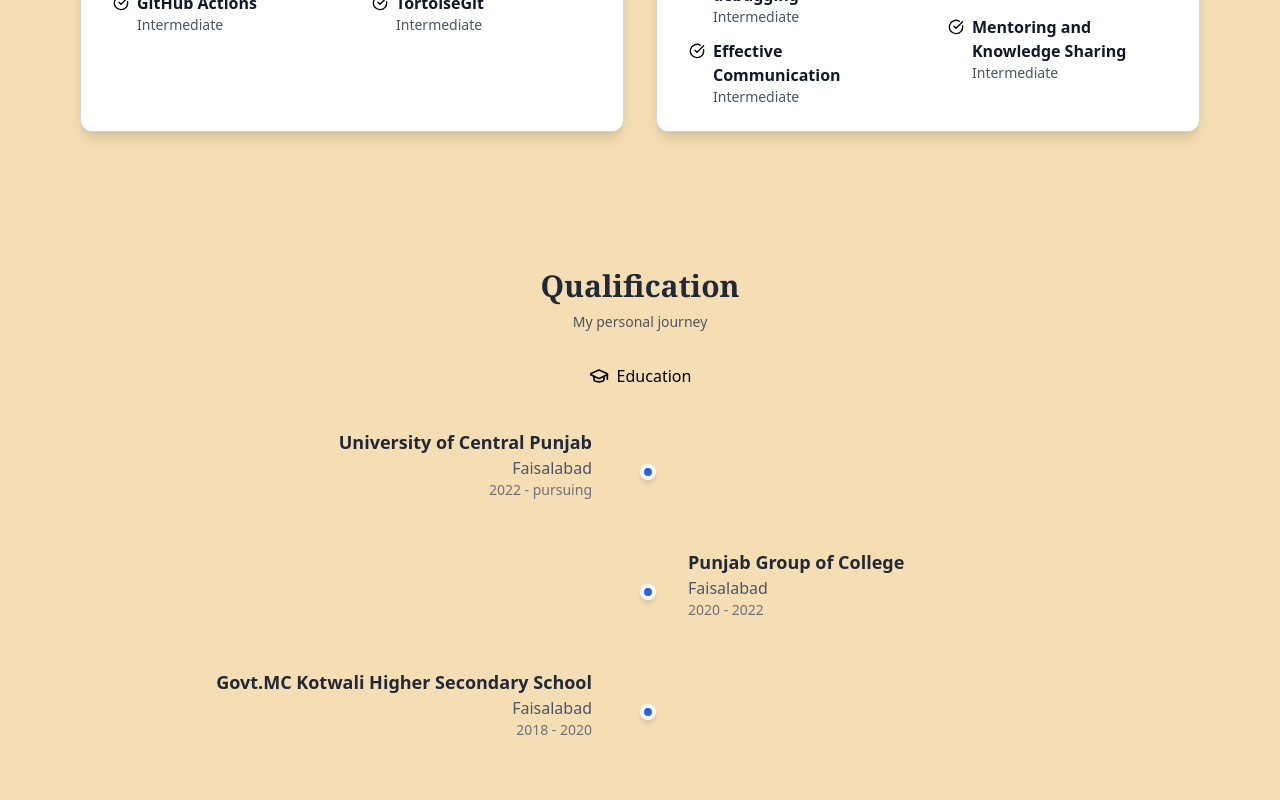
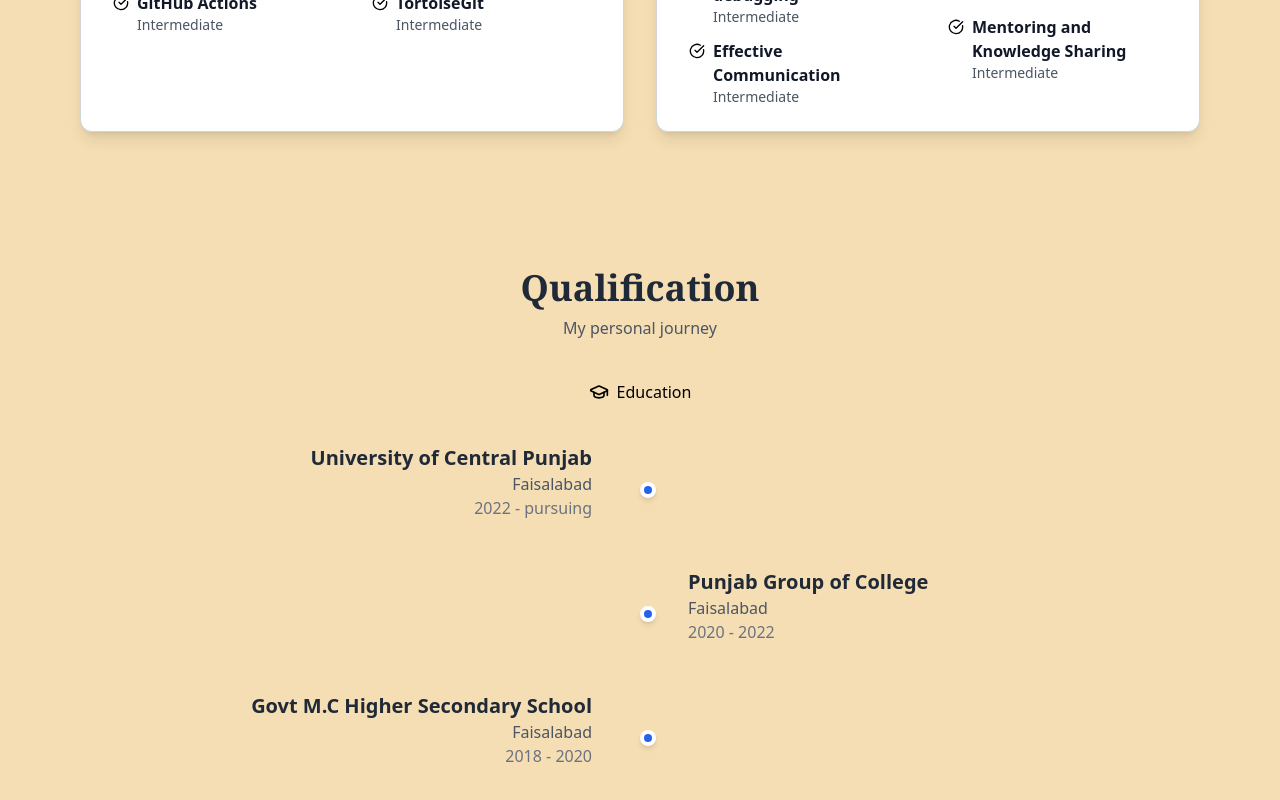
Before and after one commit to Saad-ullah33/portfolio, a React (Vite) app: page / in a window 1280 px wide. Shown: the part 2298-3098 px from the top of the page. Built offline with nearby package versions, Linux system fonts and the light colour scheme.

Commit message:
Fix qualification file for responsiveness

```diff
--- a/src/pages/qualification.jsx
+++ b/src/pages/qualification.jsx
@@ -1,4 +1,3 @@
-
 import React, { useState } from "react";
 import { GraduationCap, Briefcase } from "lucide-react";
 import { motion } from "framer-motion";
@@ -6,7 +5,7 @@ import { motion } from "framer-motion";
 const educationData = [
   { title: "University of Central Punjab", location: "Faisalabad", period: "2022 - pursuing" },
   { title: "Punjab Group of College", location: "Faisalabad", period: "2020 - 2022" },
-  { title: "Govt.MC Kotwali Higher Secondary School", location: "Faisalabad", period: "2018 - 2020" },
+  { title: "Govt M.C Higher Secondary School", location: "Faisalabad", period: "2018 - 2020" },
 ];
 
 const experienceData = [
@@ -26,19 +25,19 @@ function Qualification() {
 
   return (
     <section id="qualification" className="py-10 bg-wheat min-h-[90vh] sm:min-h-[110vh] px-4 md:px-10">
-      <h2 className="text-3xl text-gray-800 font-bold font-serif text-center mb-2">
+      <h2 className="text-3xl md:text-4xl text-gray-800 font-bold font-serif text-center mb-2">
         Qualification
       </h2>
-      <p className="text-sm text-gray-600 text-center mb-6">My personal journey</p>
+      <p className="text-sm md:text-base text-gray-600 text-center mb-8">My personal journey</p>
 
       {/* Tabs */}
-      <div className="flex justify-center gap-6 mb-8 flex-wrap">
+      <div className="flex justify-center gap-4 md:gap-6 mb-8 flex-wrap">
         <button
           onClick={() => setActiveTab("education")}
           className={`flex items-center gap-2 px-4 py-2 rounded-lg font-medium transition ${
             activeTab === "education"
               ? "bg-wheat text-black"
-              : "bg-wheate text-gray-700"
+              : "bg-gray-100 text-gray-700"
           }`}
         >
           <GraduationCap className="h-5 w-5" /> Education
@@ -48,8 +47,8 @@ function Qualification() {
           onClick={() => setActiveTab("experience")}
           className={`flex items-center gap-2 px-4 py-2 rounded-lg font-medium transition ${
             activeTab === "experience"
-              ? "bg-wheat text-black"
-              : "bg-wheate text-gray-700"
+              ? "bg-gray-300 text-black"
+              : "bg-gray-100 text-gray-700"
           }`}
         >
           <Briefcase className="h-5 w-5" /> Experience
@@ -58,43 +57,44 @@ function Qualification() {
 
       {/* Timeline */}
       <div className="relative container mx-auto">
-        {/* Vertical Line */}
-        <div className="absolute left-1/2 sm:top-0 top-12 sm:bottom-0 w-px bg-gray-300 -translate-x-1/2 hidden sm:block" />
+        {/* Vertical line for large screens */}
+        <div className="hidden sm:block absolute left-1/2 top-0 bottom-0 w-px bg-gray-300 -translate-x-1/2" />
 
         <div className="space-y-12 relative">
           {(activeTab === "education" ? educationData : experienceData).map((item, index) => (
             <motion.div
               key={index}
-              className="grid sm:grid-cols-2 grid-cols-1 items-center relative"
+              className="grid sm:grid-cols-2 grid-cols-1 items-start relative"
               initial="hidden"
               whileInView="visible"
               viewport={{ once: false, amount: 0.3 }}
               variants={timelineVariants}
             >
-              {/* Left or Right */}
+              {/* Timeline content */}
               {index % 2 === 0 ? (
                 <>
-                  <div className="sm:text-right text-center pr-12">
-                    <h3 className="font-semibold text-lg text-gray-800">{item.title}</h3>
+                  <div className="sm:text-right text-center sm:pr-12 px-2">
+                    <h3 className="font-semibold text-lg md:text-xl text-gray-800">{item.title}</h3>
                     <p className="text-gray-600">{item.location}</p>
-                    <p className="text-sm text-gray-500">{item.period}</p>
+                    <p className="text-sm md:text-base text-gray-500">{item.period}</p>
                   </div>
                   <div className="hidden sm:block" />
                 </>
               ) : (
                 <>
                   <div className="hidden sm:block" />
-                  <div className="sm:text-left text-center pl-12">
-                    <h3 className="font-semibold text-lg text-gray-800">{item.title}</h3>
+                  <div className="sm:text-left text-center sm:pl-12 px-2">
+                    <h3 className="font-semibold text-lg md:text-xl text-gray-800">{item.title}</h3>
                     <p className="text-gray-600">{item.location}</p>
-                    <p className="text-sm text-gray-500">{item.period}</p>
+                    <p className="text-sm md:text-base text-gray-500">{item.period}</p>
                   </div>
                 </>
               )}
 
               {/* Center Dot */}
               <motion.div
-                className="absolute left-1/2 sm:top-1/2 top-8 -translate-x-1/2 sm:-translate-y-1/2 w-4 h-4 bg-blue-600 rounded-full border-4 border-white shadow-md z-10"
+                className={`absolute sm:left-1/2 sm:top-1/2 sm:-translate-y-1/2 sm:-translate-x-1/2
+                            left-4 top-4 -translate-x-0 w-4 h-4 bg-blue-600 rounded-full border-4 border-white shadow-md z-10`}
                 initial={{ scale: 0 }}
                 whileInView={{ scale: 1 }}
                 transition={{ duration: 0.5, ease: "easeOut" }}
```
